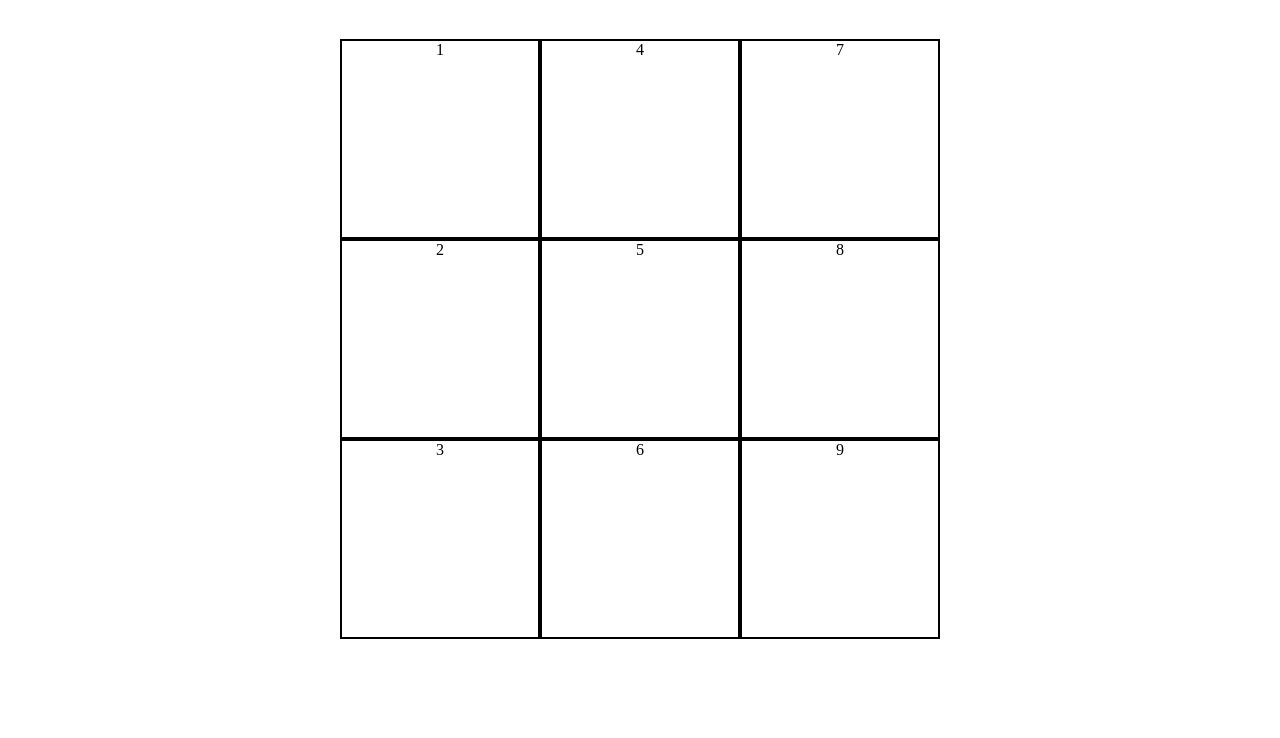
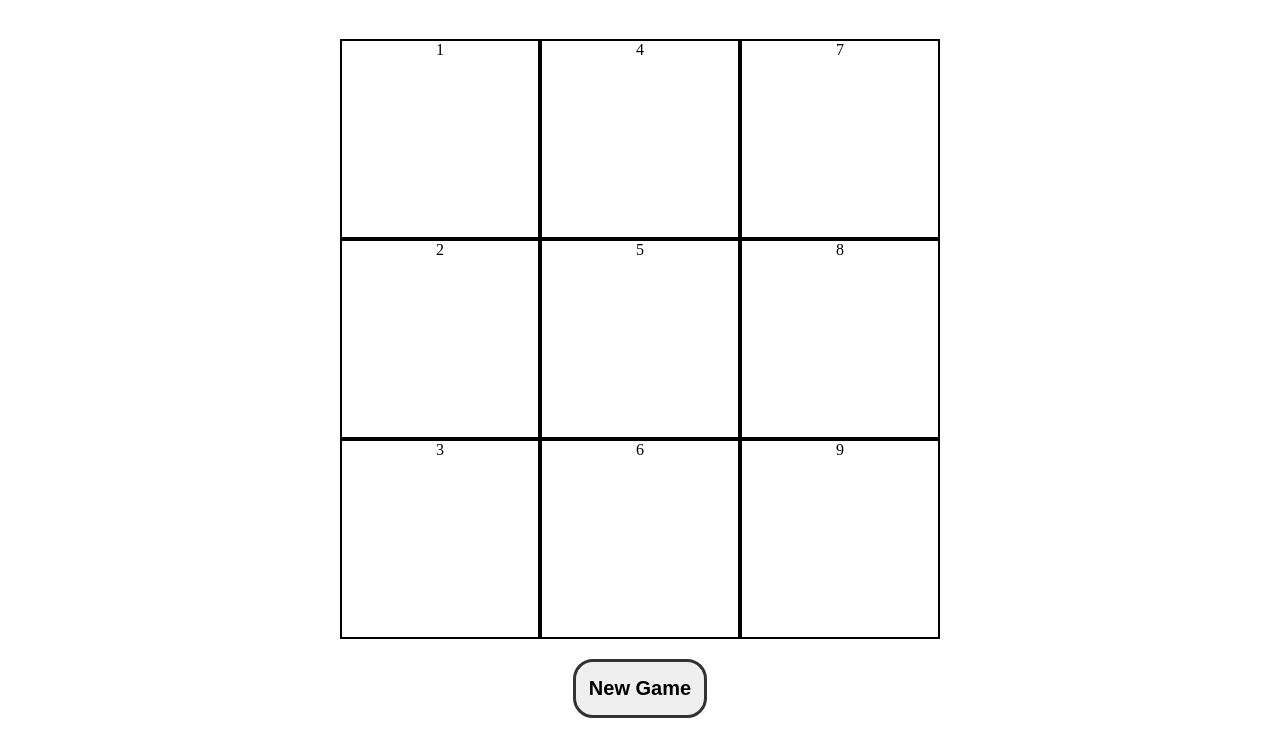
Before and after one commit to agarcian031/tic-tac-toe, a plain HTML site: page index.html in a window 1280 px wide. Shown: the part 78-816 px from the top of the page. Drawn offline with Linux system fonts and the light colour scheme.

Commit message:
Added inactive button. TODO: reset in JS

```diff
--- a/index.html
+++ b/index.html
@@ -37,6 +37,9 @@
   </div>
   </div>
 </div>
+<div class="controls">
+  <button type="reset" name="reset" id="resetButton">New Game</button>
+</div>
 
   <script src="app.js"></script>
 </body>
--- a/main.css
+++ b/main.css
@@ -26,6 +26,27 @@ header>h1 {
 .winning-container>p {
   text-align: center;
   padding: 20px;
+}
+
+/* RESET BUTTON  */
+.controls {
+  margin: 20px auto;
+  position: relative;
+  text-align: center;
+}
+
+.controls > button {
+  border-radius: 20px;
+  font-weight: bold;
+  font-size: 125%;
+  padding: 15px 13px;
+  border: 3px solid #333;
+}
+
+.controls > button:hover {
+  cursor: pointer;
+  background: #333;
+  color: #fff;
 }
 
 /* GAME CONTAINER */
```
